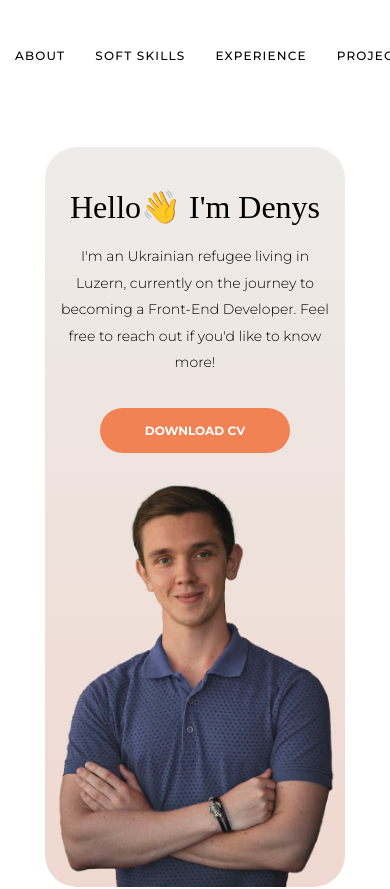
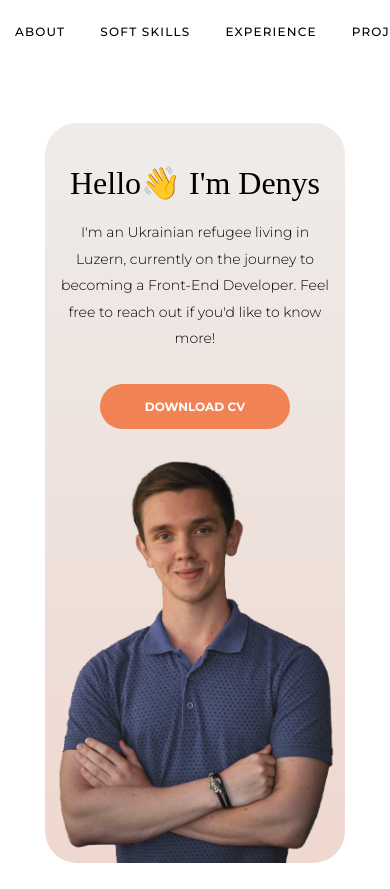
Before and after one commit to SeverinDenys/react-portfolio, a React (Vite) app: page / in a window 390 px wide. Shown: the top 889 px of the page. Built offline with nearby package versions, Linux system fonts and the light colour scheme; a web font is replaced by a local one.

Commit message:
navbar iphone mini fix

```diff
--- a/src/components/Navbar/navbar.scss
+++ b/src/components/Navbar/navbar.scss
@@ -1,6 +1,8 @@
 .navbar {
   // width: 90%;
   // margin: 0 auto;
+  width: 100%;
+  max-width: 100vw;
   background-color: $color-bg;
 
   // Swipeable Navbar on Mobile
@@ -14,11 +16,15 @@
 
   & ul {
     width: 100%;
-    margin-top: 2.4rem;
+    gap: 0.5rem;
     display: flex;
     justify-content: space-around;
     align-items: center;
     list-style: none;
+    display: flex;
+    flex-wrap: nowrap;
+    overflow-x: auto;
+    -webkit-overflow-scrolling: touch;
 
     @media (min-width: 768px) {
       display: flex;
@@ -32,7 +38,8 @@
     & li {
       padding: 2.4rem 0;
       margin: 0 5px;
-      flex-grow: 1;
+      flex-shrink: 0;
+      min-width: max-content;
 
       & a {
         position: relative;
```
Also changed, not shown: 1 other file (tests, documents, lock files or other folders).
